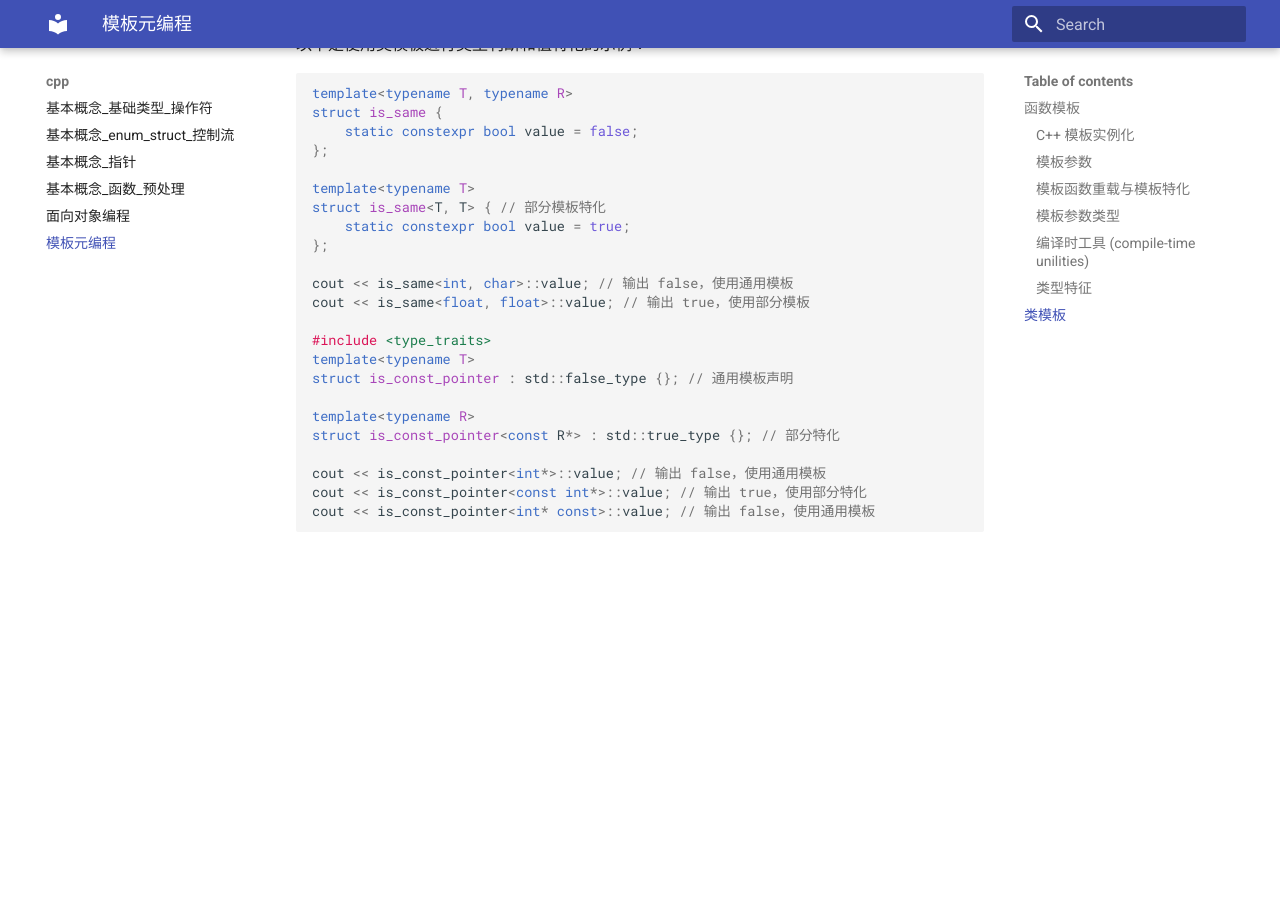
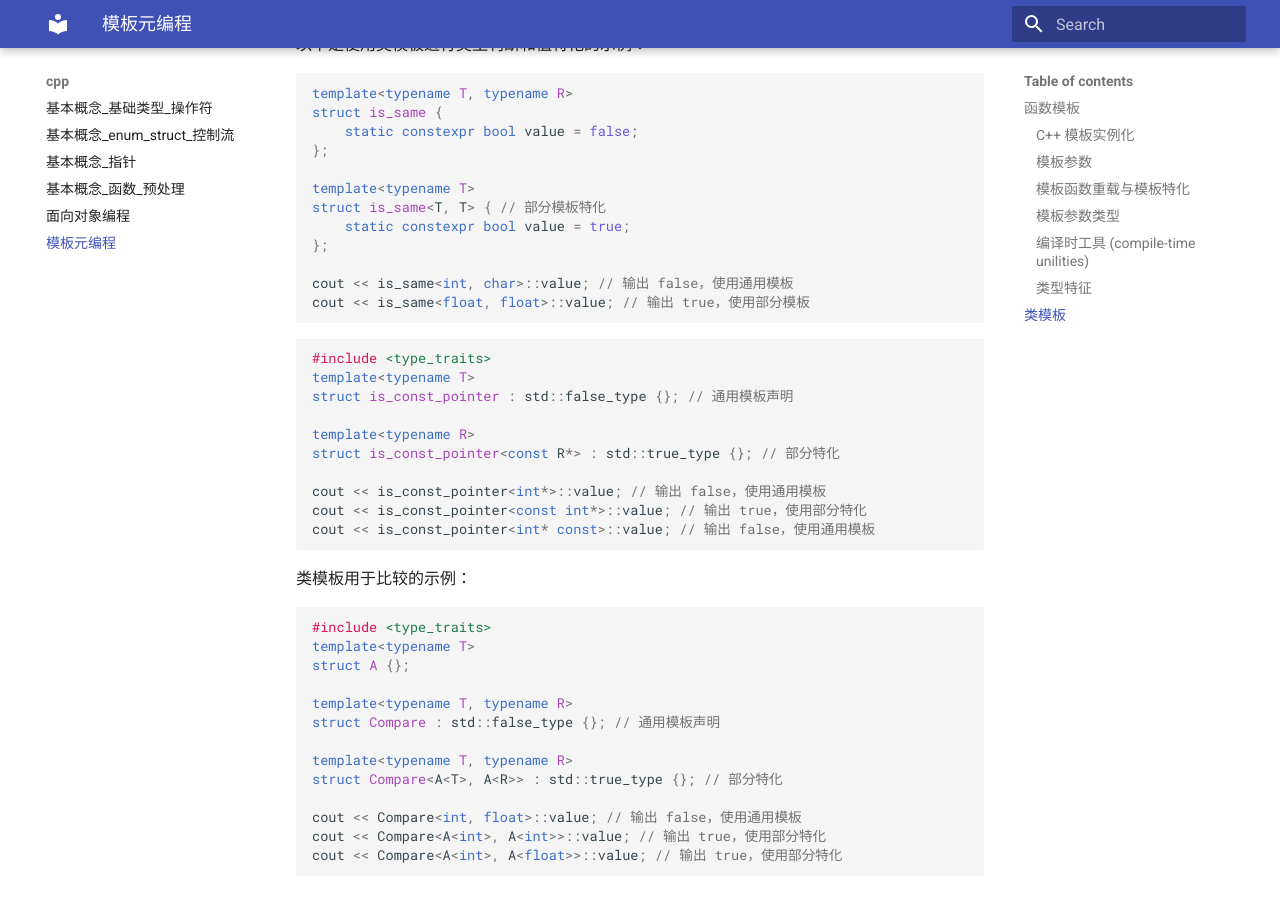
Before and after one commit to ymma98/technotes, an MkDocs documentation site: the page built from docs/cpp/模板元编程.md, in a window 1280 px wide and 900 px high, scrolled down 10886 px. Built offline with MkDocs 1.6.1 and Material for MkDocs 9.7.7, drawn with Linux system fonts in a browser that asks for light colours; before the commit the page ends 11442 px from its top, so only the background shows below that.

Commit message:
docs/cpp/模板元编程.md updated from https://stackedit.cn/

````diff
--- a/docs/cpp/模板元编程.md
+++ b/docs/cpp/模板元编程.md
@@ -554,7 +554,8 @@ struct is_same<T, T> { // 部分模板特化
 
 cout << is_same<int, char>::value; // 输出 false，使用通用模板
 cout << is_same<float, float>::value; // 输出 true，使用部分模板
-
+```
+```cpp
 #include <type_traits>
 template<typename T>
 struct is_const_pointer : std::false_type {}; // 通用模板声明
@@ -566,8 +567,26 @@ cout << is_const_pointer<int*>::value; // 输出 false，使用通用模板
 cout << is_const_pointer<const int*>::value; // 输出 true，使用部分特化
 cout << is_const_pointer<int* const>::value; // 输出 false，使用通用模板
 ```
+
+类模板用于比较的示例：
+```cpp
+#include <type_traits>
+template<typename T>
+struct A {};
+
+template<typename T, typename R>
+struct Compare : std::false_type {}; // 通用模板声明
+
+template<typename T, typename R>
+struct Compare<A<T>, A<R>> : std::true_type {}; // 部分特化
+
+cout << Compare<int, float>::value; // 输出 false，使用通用模板
+cout << Compare<A<int>, A<int>>::value; // 输出 true，使用部分特化
+cout << Compare<A<int>, A<float>>::value; // 输出 true，使用部分特化
+```
 <!--stackedit_data:
-eyJoaXN0b3J5IjpbLTE3NDM3MDYwNjEsLTE4ODY4ODUxMzAsMT
-A0NTU2NDAwOSwtMTAxNDIzMTg3NywtMTc5NDcyNDU5NCwxNTc4
-Nzk5MzE4LDE1MjIxMzY1MDEsNjA4NTkzMjY3XX0=
+eyJoaXN0b3J5IjpbLTE3NDE3NjcwNDQsLTE3NDM3MDYwNjEsLT
+E4ODY4ODUxMzAsMTA0NTU2NDAwOSwtMTAxNDIzMTg3NywtMTc5
+NDcyNDU5NCwxNTc4Nzk5MzE4LDE1MjIxMzY1MDEsNjA4NTkzMj
+Y3XX0=
 -->
````
